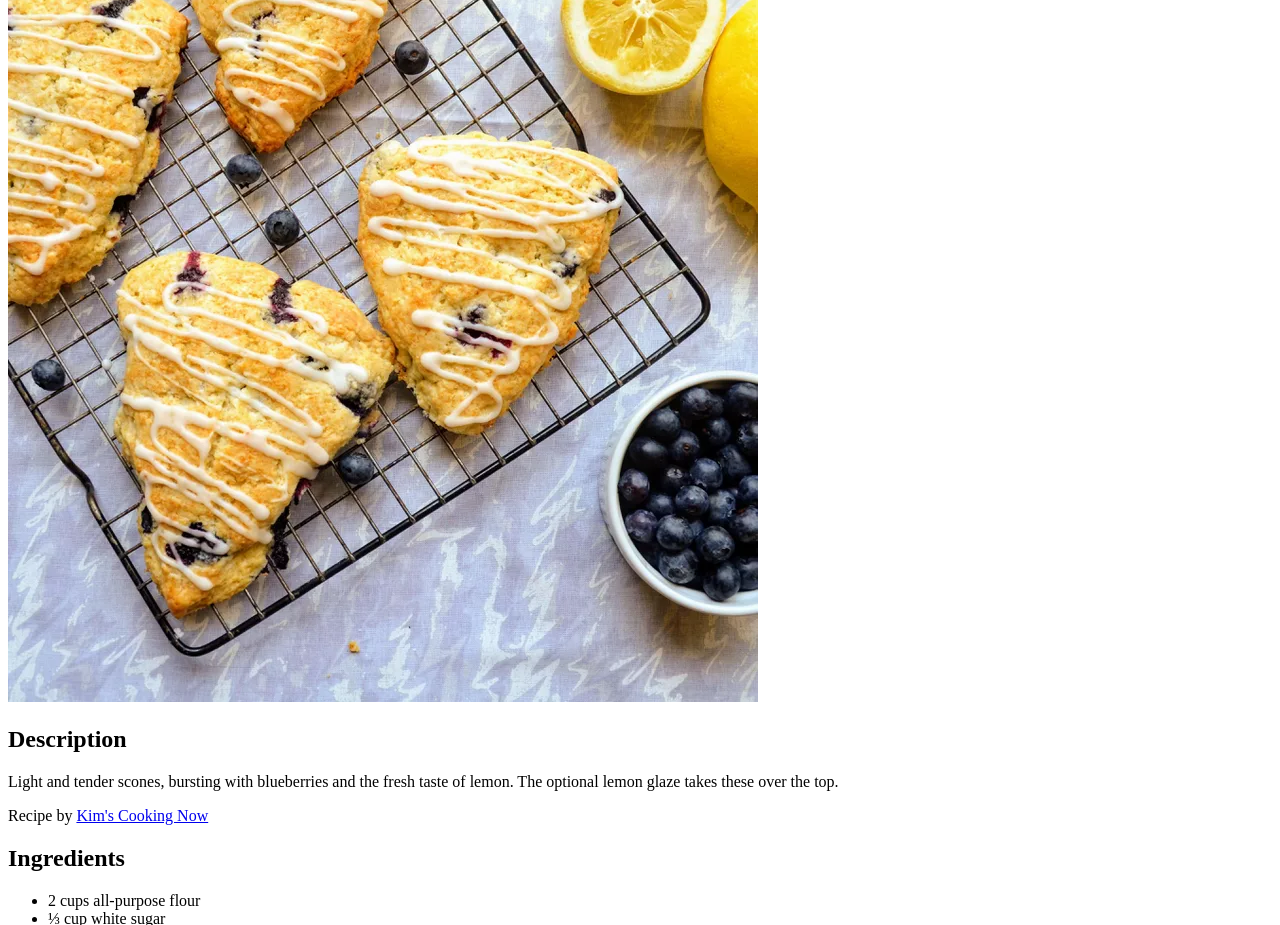
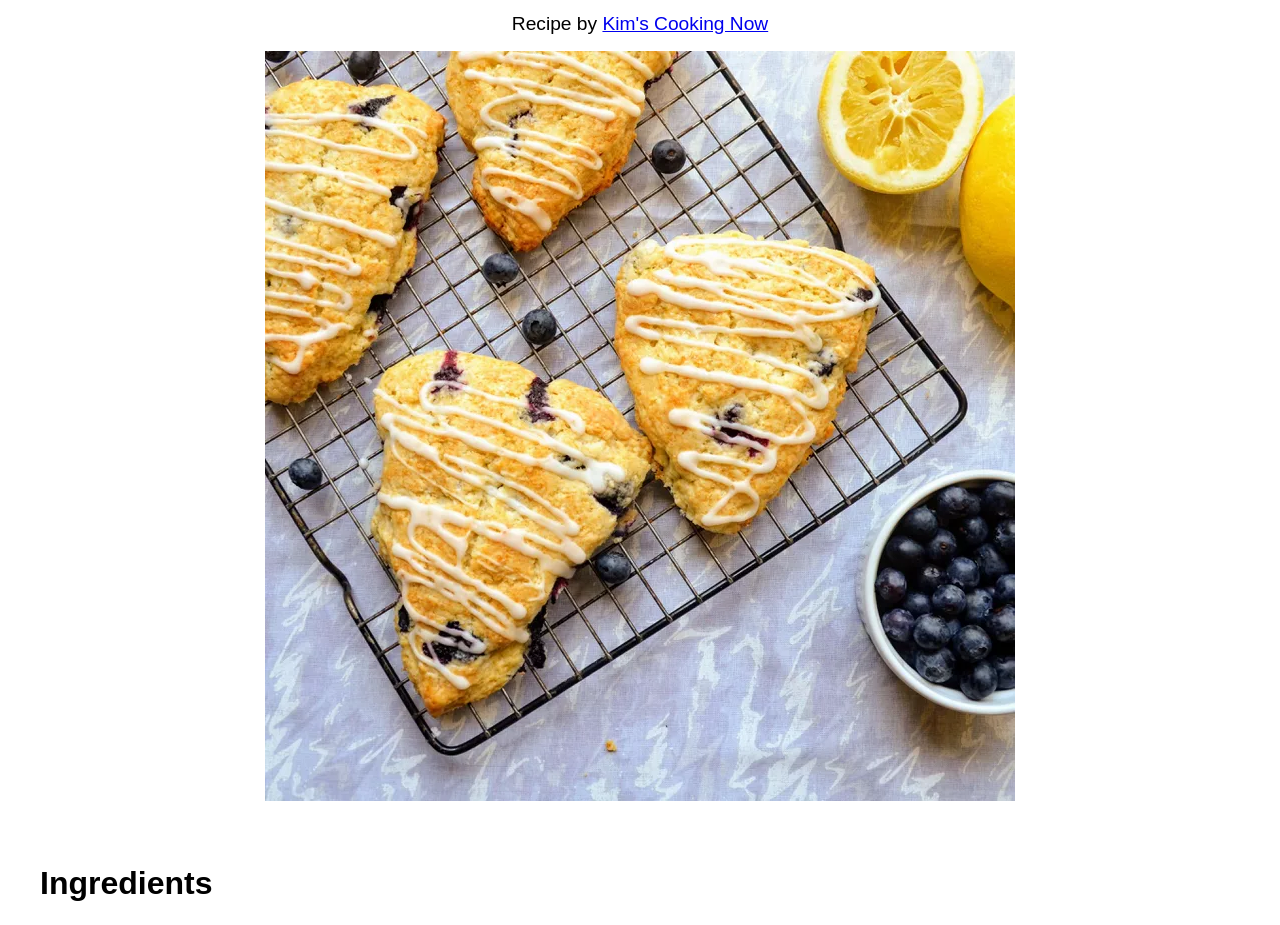
Before and after one commit to gabbyepelle/odin-recipes, a plain HTML site: page recipes/scones.html in a window 1280 px wide. Shown: the part 128-1053 px from the top of the page. Drawn offline with Linux system fonts and the light colour scheme.

Commit message:
added css to the recipe pages

```diff
--- a/recipes/scones.html
+++ b/recipes/scones.html
@@ -4,14 +4,18 @@
     <meta charset="UTF-8">
     <meta http-equiv="X-UA-Compatible" content="IE=edge">
     <meta name="viewport" content="width=device-width, initial-scale=1.0">
-    <title>Biscuits</title>
+    <link rel="stylesheet" href="../styles.css">
+    <title>Scones</title>
 </head>
 <body>
+    <div class="recipe-content">
+        <div class="intro">
     <h1>Lemon Blueberry Scones</h1>
-    <img src="../images/scones.webp" alt="">
-    <h2>Description</h2>
     <p>Light and tender scones, bursting with blueberries and the fresh taste of lemon. The optional lemon glaze takes these over the top.</p>
     <p>Recipe by <a href="https://www.allrecipes.com/cook/kimscookingnow">Kim's Cooking Now</a></p>
+    <img src="../images/scones.webp" alt="">
+</div>
+<div class="recipe-main">
     <h2>Ingredients</h2>
     <ul>
         <li>2 cups all-purpose flour</li>
@@ -40,5 +44,7 @@
         <li>Mix powdered sugar and lemon juice together in a small bowl. Transfer to a small resealable plastic bag; snip the corner off of the bag using scissors, and drizzle cooled scones with glaze.</li>
         </ol>
         <a href="../index.html">Back Home</a>
+    </div>
+</div>
 </body>
 </html>
--- a/styles.css
+++ b/styles.css
@@ -1,14 +1,14 @@
 body, html{
     height: 100%;
+    margin: 0;
 }
 
-
- .content, .hero-text{
+ .content, .hero-text, h1, h2{
     font-family: fantasy;
 }
 
 .hero{
-     background-image: linear-gradient(rgba(255, 255, 255, 0.1), rgba(48, 16, 16, 0.1)), url("/images/cooking-5880136_1920.jpg");
+     background-image: linear-gradient(rgba(255, 255, 255, 0.1), rgba(48, 16, 16, 0.1)), url("./images/cooking-5880136_1920.jpg");
     height: 50%;
     background-position: center;
     background-repeat: no-repeat;
@@ -58,3 +58,42 @@ body, html{
 .content h2{
     font-size: 2rem;
 }
+
+.recipe-content{
+   max-width: 1200px;
+   margin: 0 auto;
+   font-family: sans-serif;
+   padding-bottom: 1rem;
+   /* background-color:rgb(253, 252, 239); */
+   padding: 1rem 2rem;
+   font-size: 1.5rem;
+}
+
+.recipe-content h1{
+    font-size: 3rem;
+    font-weight: bold;
+}
+
+.recipe-content h2{
+    font-size: 2rem;
+    font-weight: bold;
+}
+
+.intro{
+    text-align: center;
+    font-size: 1.2rem;
+    padding-bottom: 2rem;
+}
+
+.intro h1{
+    margin-bottom: 0
+}
+
+.intro p{
+    margin-top: 0;
+    margin-bottom: 1rem;
+}
+
+ul, ol{
+    line-height: 2.5;
+}
```
Also changed, not shown: index.html (+3 -3 lines), recipes/bread.html (+9 -3 lines), recipes/icecream.html (+9 -2 lines).
